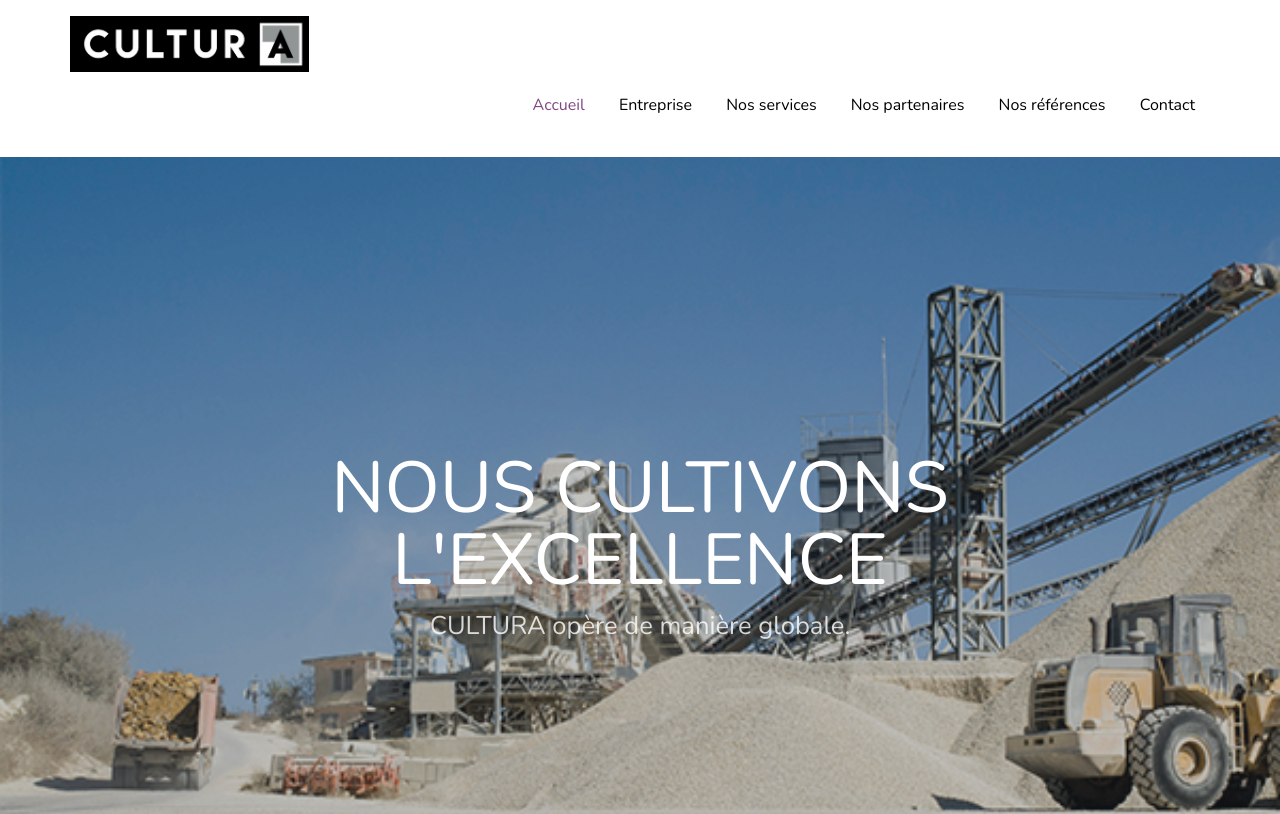
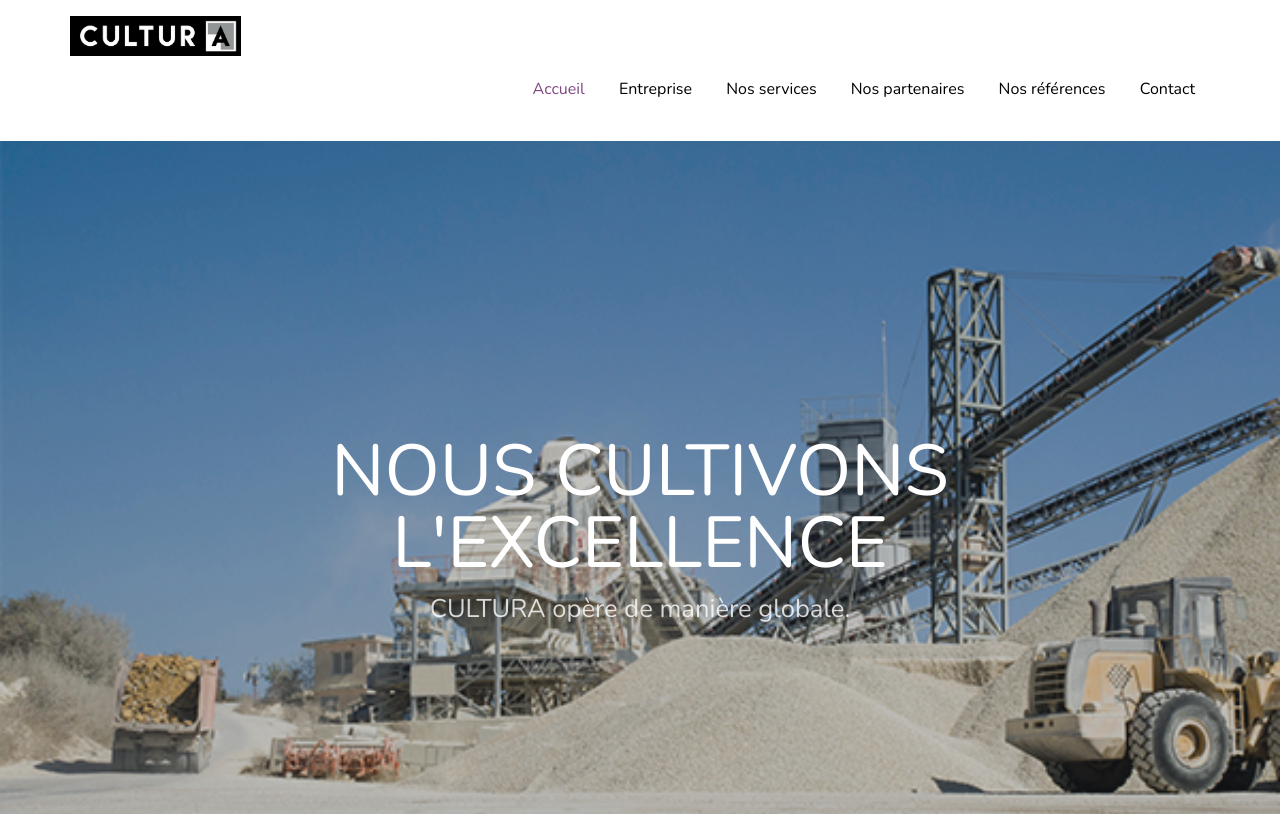
Before and after one commit to saeedblanchette/cultura, a plain HTML site: page index.html in a window 1280 px wide. Shown: the top 814 px of the page. Drawn offline with nearby package versions, Linux system fonts and the light colour scheme; files that its build step writes are made by us from their sources.

Commit message:
logo img to 15

```diff
--- a/index.html
+++ b/index.html
@@ -45,7 +45,7 @@
 
 
             <div class="site-logo">
-              <a href="index.html" class="text-black"> <img src="images/logo.jpg" alt="Katt" width="21%"></a>
+              <a href="index.html" class="text-black"> <img src="images/logo.jpg" alt="Katt" width="15%"></a>
             </div>
 
               <nav class="site-navigation text-center ml-auto" role="navigation">
```
